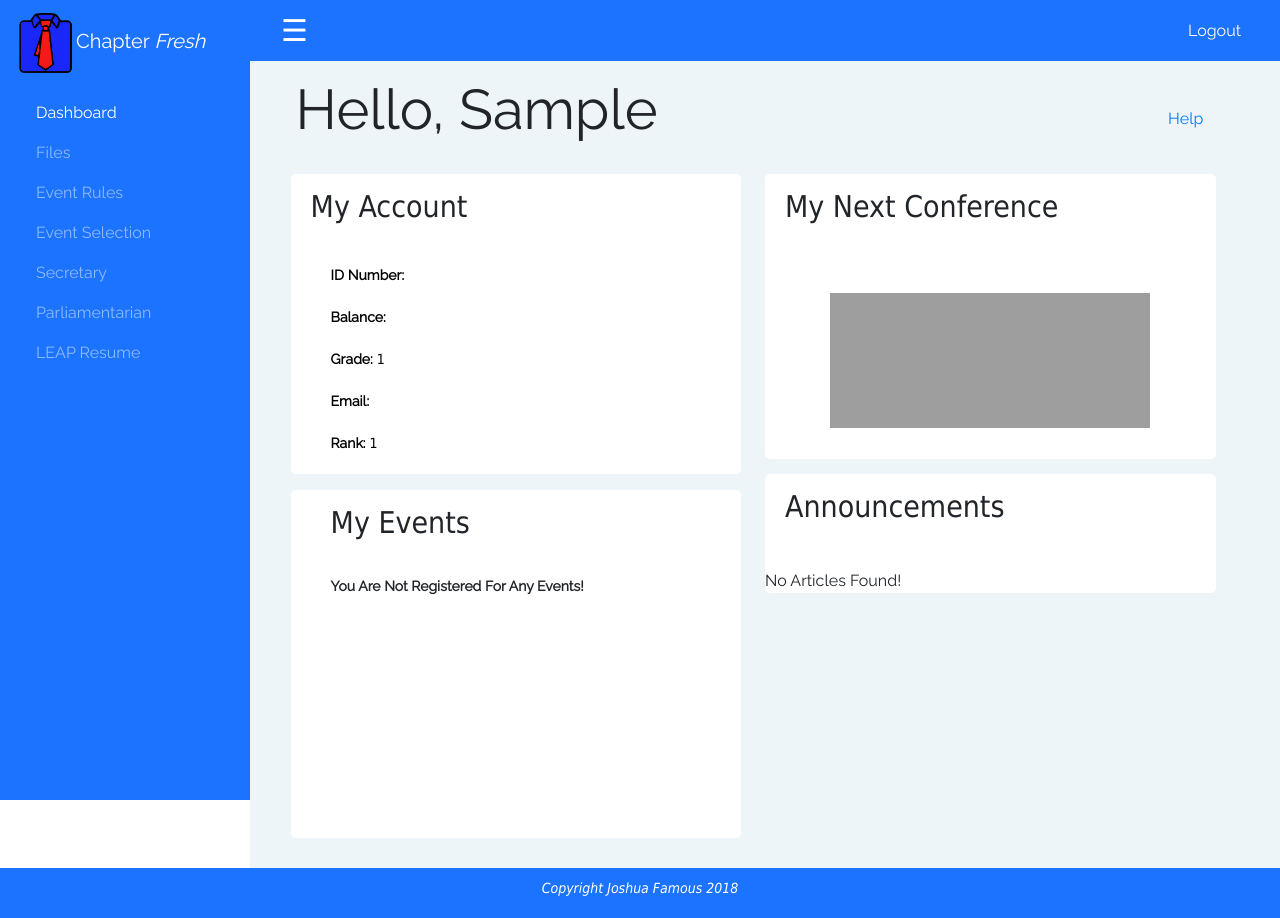
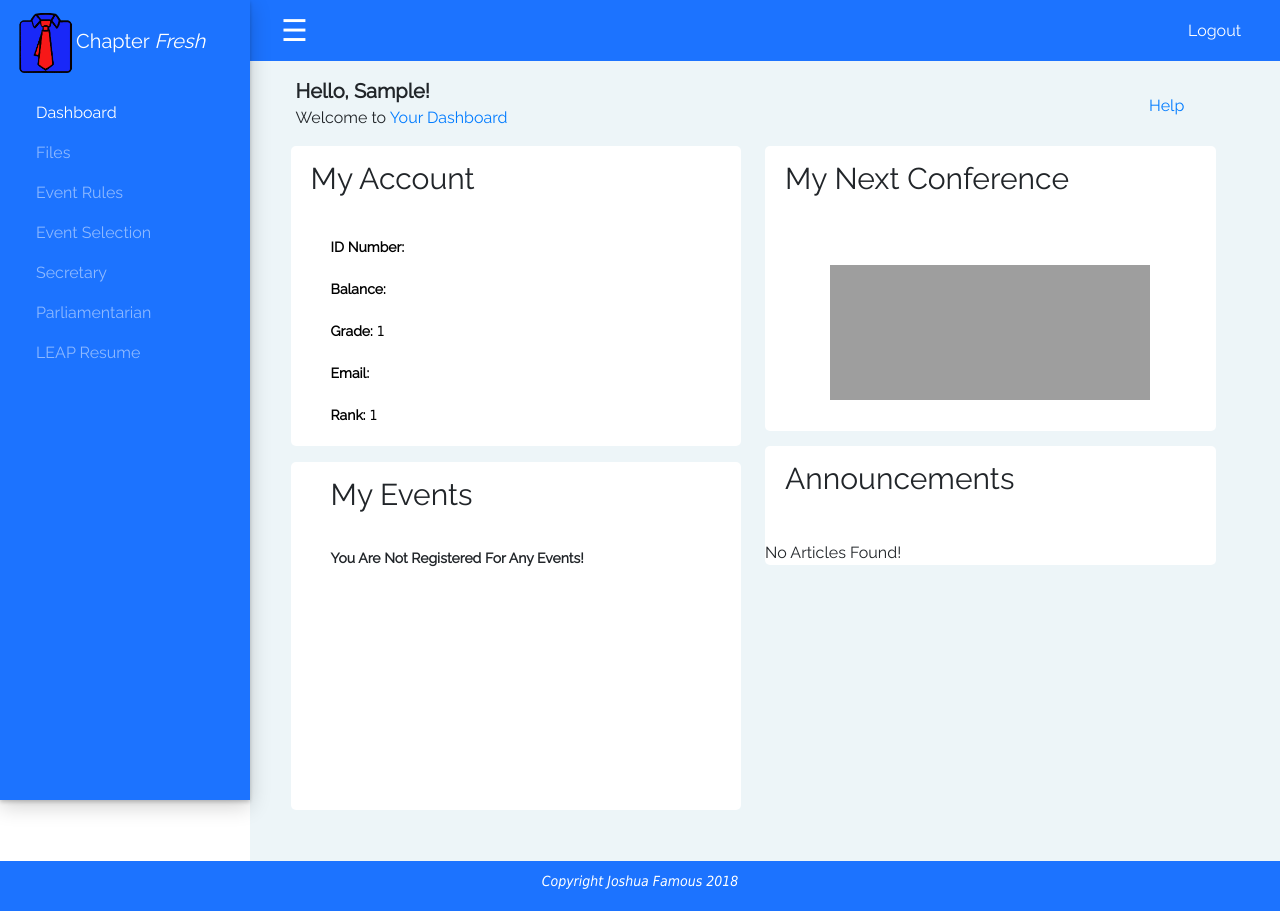
Before and after one commit to JFamo/chaptersweet, a PHP site: page /chaptersweet/pages/main.php in a window 1280 px wide. Run offline with PHP 8.4, Linux system fonts and the light colour scheme; the visitor is signed in with stand-in values (Sample User, id 1); tables that the repository leaves empty or names only in its code hold one stand-in row (values such as "Sample post"); some libraries are stand-ins or nearby versions; grey boxes are pictures that could not be loaded.

Commit message:
Make activity log same width, new page header

```diff
--- a/css/main.css
+++ b/css/main.css
@@ -13,6 +13,13 @@
 
 .darknav{
 	background-color:#1c73ff;
+}
+
+.pageHeader{
+	font-size:20px;
+	font-weight: bold;
+	padding-bottom: 0;
+	margin-bottom: 0;
 }
 
 .paddy{
@@ -323,6 +330,7 @@
     left: 0;
     overflow-x: hidden;
     transition: 0.5s;
+    box-shadow: 0 2px 4px 0 rgba(0, 0, 0, 0.2), 0 6px 20px 0 rgba(0, 0, 0, 0.19);
 }
 
 .sidenav .closebtn {
@@ -339,8 +347,8 @@
 
 .openHelpModal{
 	float:right;
-	padding-top:30px;
-	padding-right:50px;
+	padding-right:50%;
+	padding-top:12.5%;
 }
 
 .userDashHeader{
@@ -369,7 +377,6 @@
 }
 
 .userDashSectionHeader{
-	font-family:tahoma;
 	font-size:30px;
 	padding-left:20px;
 	padding-top:10px;
--- a/pages/main.php
+++ b/pages/main.php
@@ -335,8 +335,11 @@
 		<div id="pageBody">
 			<div class="row">
 				<div class="col-10">
-					<p class="display-4" style="padding-left:20px;">
-						Hello, <?php echo(substr($name, 0, strpos($name," "))); ?>
+					<p class="pageHeader" style="padding-left:20px;">
+						Hello, <?php echo(substr($name, 0, strpos($name," "))); ?>!
+					</p>
+					<p class="" style="padding-left:20px;">
+						Welcome to <span class="text-primary">Your Dashboard</span>
 					</p>
 				</div>
 				<div class="col-2">
@@ -380,10 +383,10 @@
 		<center>
 
 			<div class="container-fluid">
-			<div class="row no-gutter" style="margin: 0; padding-top:15px; padding-bottom:15px;">
+			<div class="row no-gutter" style="margin: 0; padding-bottom:15px;">
 			<?php if($rank == 'admin' || $rank == 'adviser'){ ?>
 			<div class="col-sm-12" style="padding:0; text-align:left;">
-				<div style="height:auto; min-height:0px; margin-bottom:15px;" class="userDashSection">
+				<div style="height:auto; min-height:0px; margin-bottom:15px; min-width:97.5%;" class="userDashSection">
 				<form method="post" style="float:right; padding-right:10px; padding-top:10px;">
 					<input type="submit" name="clearlog" class="btn btn-danger" value="Clear">
 				</form>
```
